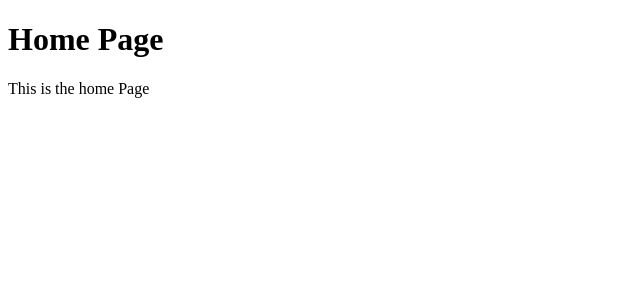
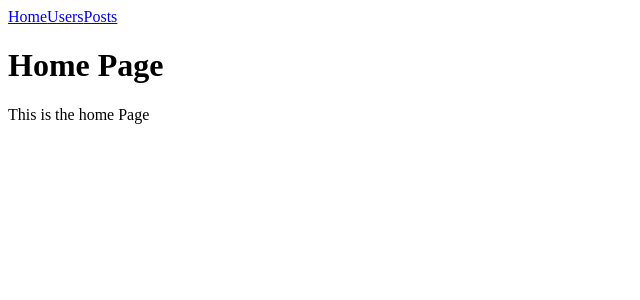
Before and after one commit to zPopeyex/leo_next, a Next.js app: page / in a window 1280 px wide. Shown: the top 300 px of the page, without its empty margins (0-640 px from the left). Built offline with nearby package versions, Linux system fonts and the light colour scheme.

Commit message:
Add Navbar in the pages

```diff
--- /dev/null
+++ b/components/navbar.js
@@ -0,0 +1,20 @@
+import Link from "next/link";
+
+export default function Navbar() {
+  return (
+    <nav>
+      <Link href="/">
+        <a>Home</a>
+      </Link>
+      <Link href="/users">
+        <a>Users</a>
+      </Link>
+      <Link href="/posts">
+        <a>Posts</a>
+      </Link>
+      {/* <Link href="/posts/[id]" as={`/posts/${3}`}>
+        <a>Posts #3</a>
+      </Link> */}
+    </nav>
+  );
+}
--- a/pages/index.js
+++ b/pages/index.js
@@ -1,6 +1,9 @@
+import Navbar from "../components/navbar";
+
 export default function Home() {
   return (
     <div>
+      <Navbar />
       <h1>Home Page</h1>
       <p>This is the home Page</p>
     </div>
--- a/pages/posts/[posts].js
+++ b/pages/posts/[id].js
@@ -1,11 +1,14 @@
 import { useRouter } from "next/dist/client/router";
+import Navbar from "../../components/navbar";
+
 export default function post_d() {
   const router = useRouter();
 
   return (
     <div>
+      <Navbar />
       <h1>Post Details</h1>
-      <p>Post ID: {router.query.posts}</p>
+      <p>Post ID: {router.query.id}</p>
     </div>
   );
 }
--- a/pages/posts/index.js
+++ b/pages/posts/index.js
@@ -1,6 +1,9 @@
+import Navbar from "../../components/navbar";
+
 export default function posts() {
   return (
     <div>
+      <Navbar />
       <h1>Post Page</h1>
       <p>Thi is the post page</p>
     </div>
--- a/pages/users/[users].js
+++ b/pages/users/[id].js
@@ -1,12 +1,14 @@
 import { useRouter } from "next/router";
+import Navbar from "../../components/navbar";
 
 export default function user() {
   const router = useRouter();
 
   return (
     <div>
+      <Navbar />
       <h2>User Details</h2>
-      <p>User ID: {router.query.users}</p>
+      <p>User ID: {router.query.id}</p>
     </div>
   );
 }
--- a/pages/users/index.js
+++ b/pages/users/index.js
@@ -1,6 +1,9 @@
+import Navbar from "../../components/navbar";
+
 export default function users() {
   return (
     <div>
+      <Navbar />
       <h1>Users Page</h1>
       <p>This is the users page</p>
     </div>
```
